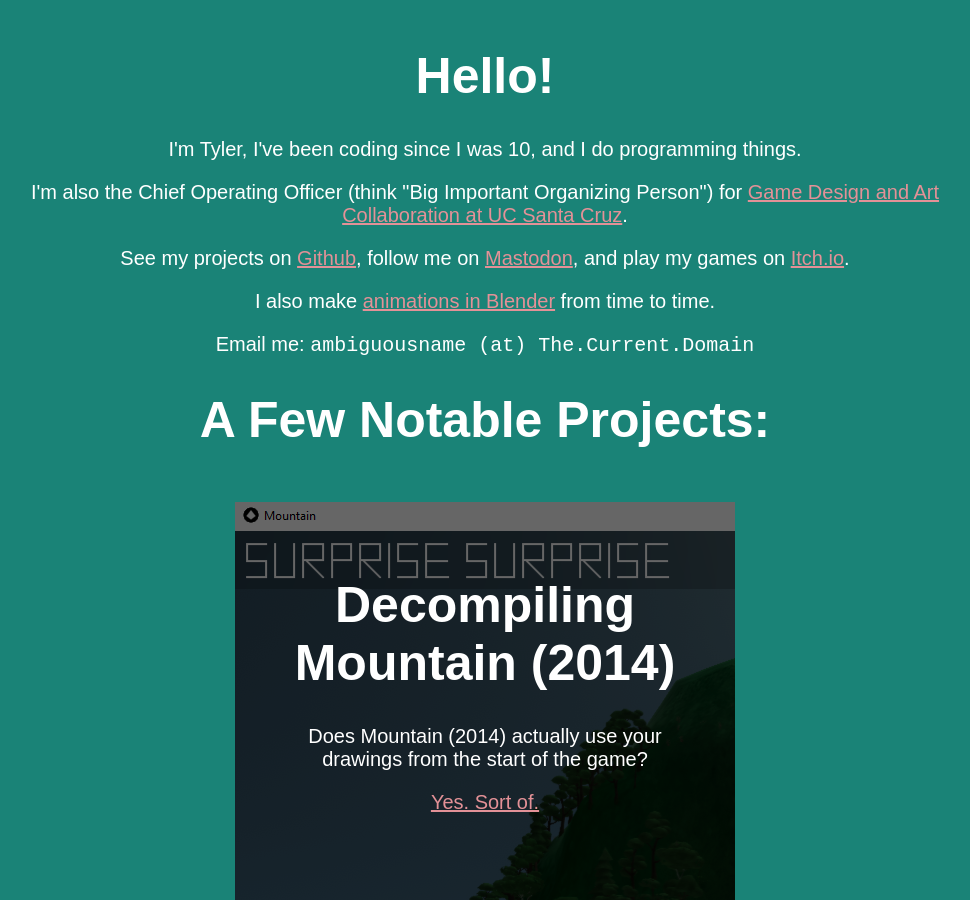
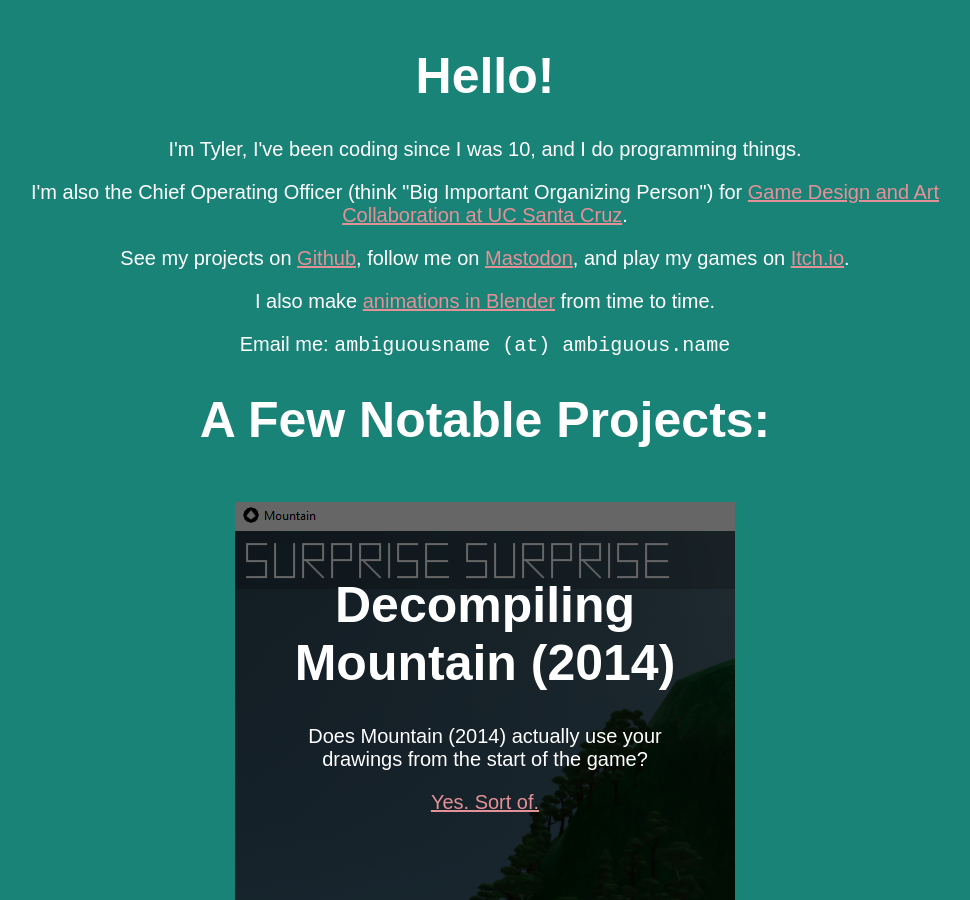
Before and after one commit to ambiguousname/ambiguousname.github.io, a Jekyll site: the page built from index.html, in a window 1280 px wide and 900 px high. Shown: the whole window, without its empty margins (155-1125 px from the left). Built offline with Jekyll 4.4.1, drawn with Linux system fonts in a browser that asks for light colours.

Commit message:
Update email to be more human readable

```diff
--- a/index.html
+++ b/index.html
@@ -23,7 +23,7 @@
                 I also make <a href="./animations">animations in Blender</a> from time to time.
             </p>
             <p>
-                Email me: <code>ambiguousname (at) The&period;Current&period;Domain</code>
+                Email me: <code>ambiguousname (at) ambiguous&period;name</code>
             </p>
 
             <h1>A Few Notable Projects:</h1>
```
